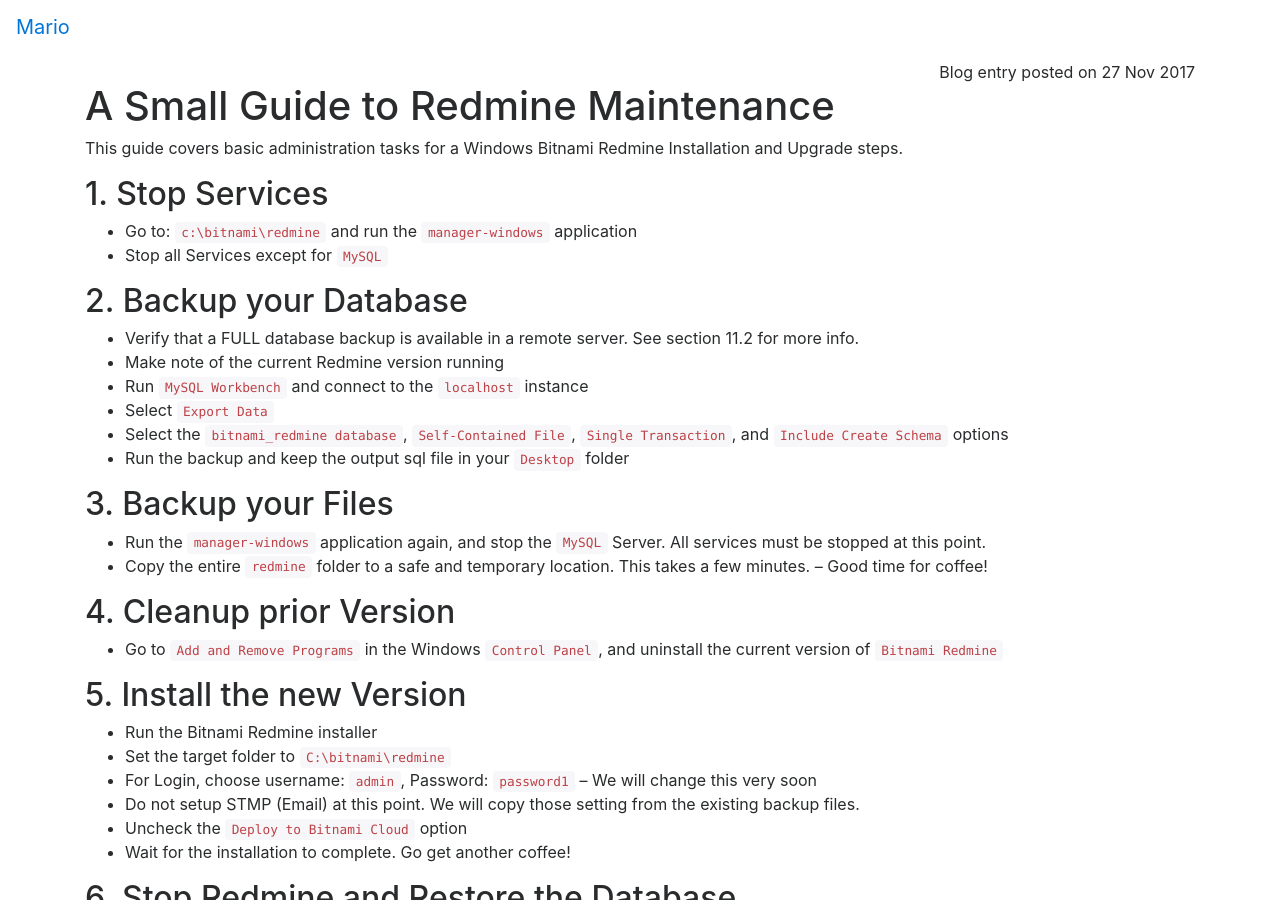
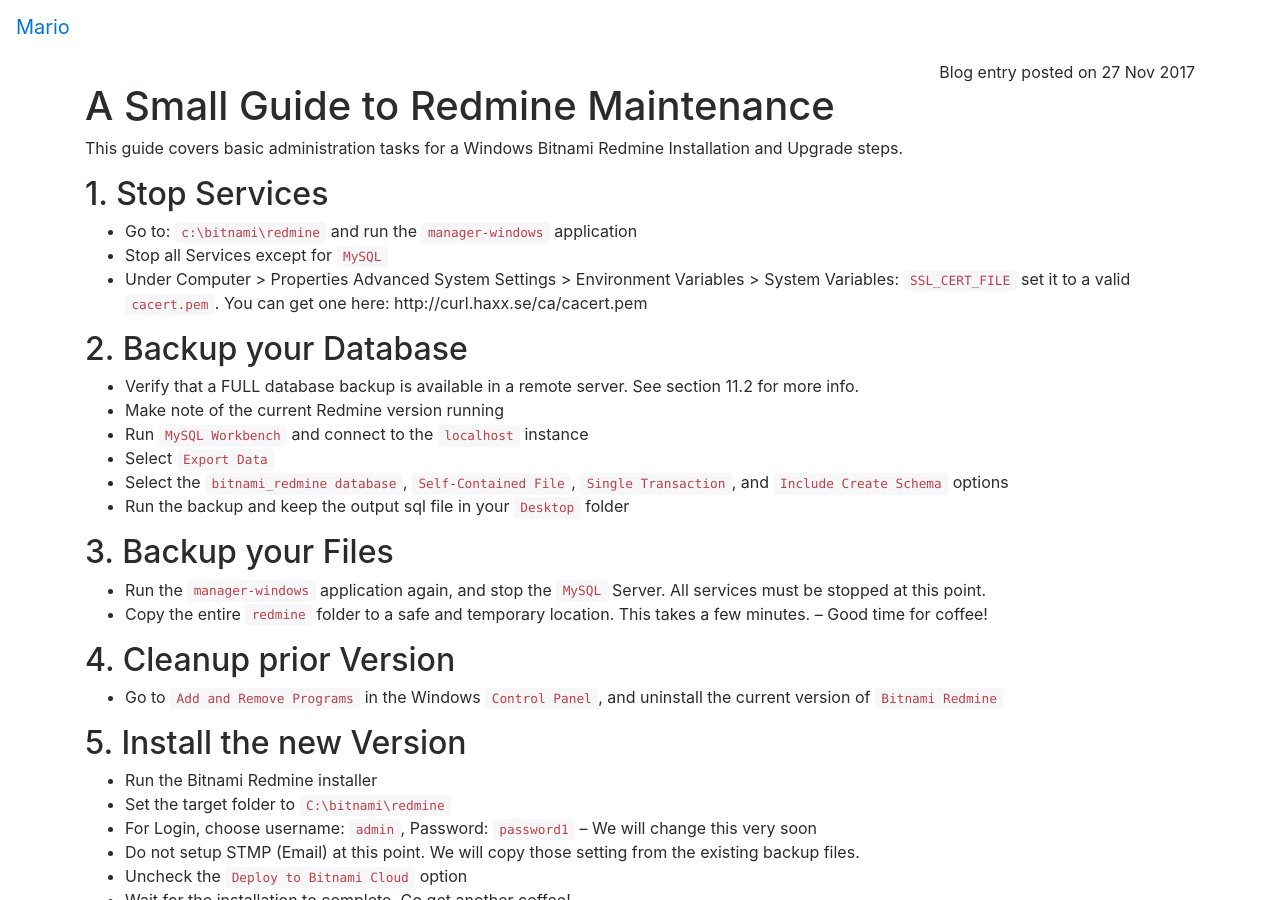
Before and after one commit to mariodivece/mariodivece.github.io, a Jekyll site: the page built from _posts/2017-11-27-redmine-mainetenance-guide.md, in a window 1280 px wide and 900 px high. Built offline with Jekyll 4.4.1, drawn with Linux system fonts in a browser that asks for light colours; nearby versions of some CDN libraries; comment, search, counter and statistics services are not loaded.

Commit message:
Update 2017-11-27-redmine-mainetenance-guide.md

````diff
--- a/_posts/2017-11-27-redmine-mainetenance-guide.md
+++ b/_posts/2017-11-27-redmine-mainetenance-guide.md
@@ -15,6 +15,7 @@
 ## 1. Stop Services
  - Go to: ```c:\bitnami\redmine``` and run the ```manager-windows``` application
  - Stop all Services except for ```MySQL```
+ - Under Computer > Properties Advanced System Settings > Environment Variables > System Variables: `SSL_CERT_FILE` set it to a valid `cacert.pem`. You can get one here: http://curl.haxx.se/ca/cacert.pem
 
 ## 2. Backup your Database
  - Verify that a FULL database backup is available in a remote server. See section 11.2 for more info.
````
